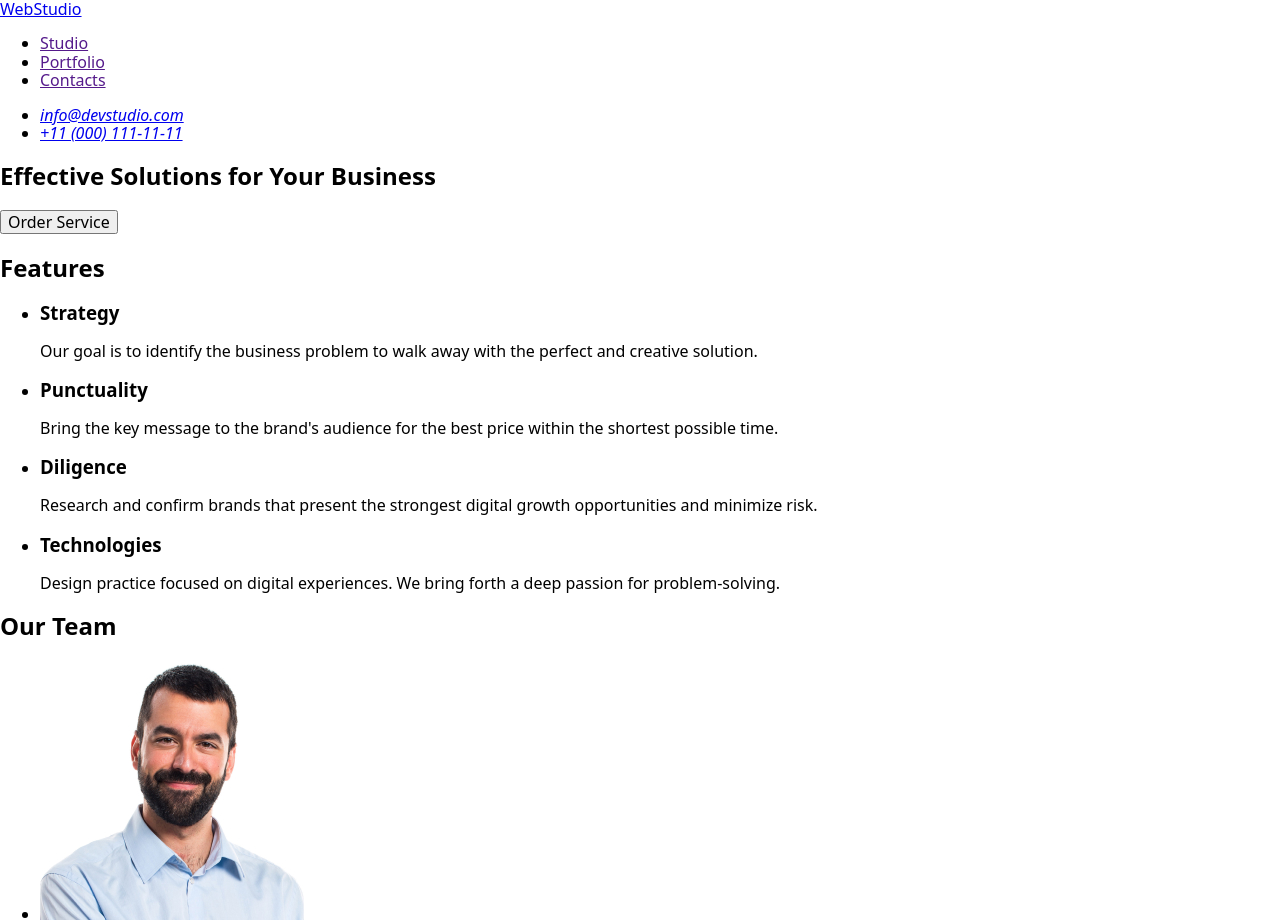
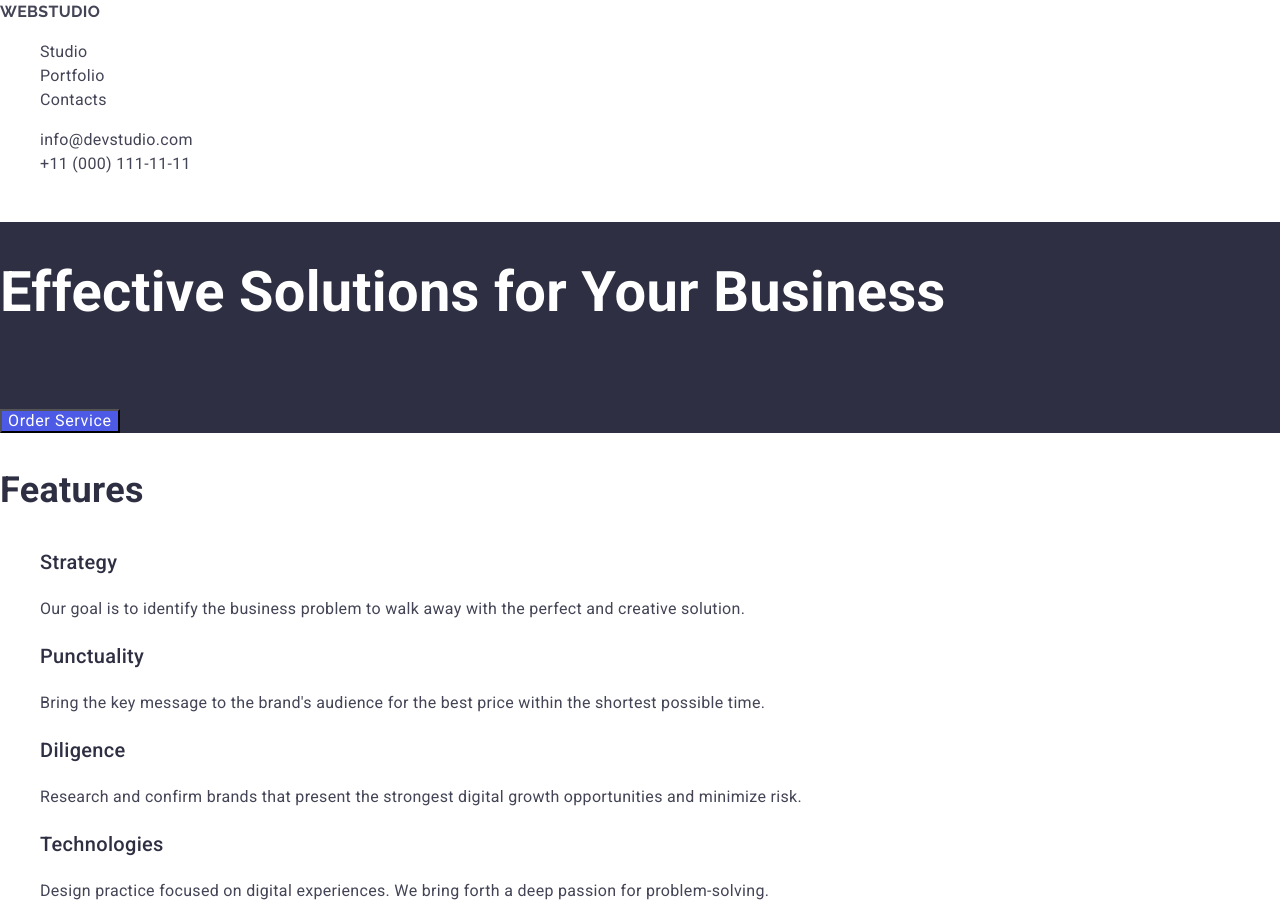
Before and after one commit to boobzzz/goit-markup-hw-02, a plain HTML site: page index.html in a window 1280 px wide. Shown: the top 923 px of the page. Drawn offline with nearby package versions, Linux system fonts and the light colour scheme.

Commit message:
Added css styles

```diff
--- a/css/styles.css
+++ b/css/styles.css
@@ -0,0 +1,79 @@
+:root {
+    --text: #434455;
+    --navy: #2E2F42;
+    --iris: #4D5AE5;
+    --cloud: #F4F4FD;
+    --white: #FFFFFF;
+}
+
+body {
+    font-family: "Roboto", "Helvetica Neue", sans-serif;
+    letter-spacing: 0.02em;
+    line-height: 1.5;
+    background-color: var(--white);
+    color: var(--text);
+}
+
+h1, h2, h3 {
+    color: var(--navy);
+}
+
+h2 {
+    font-weight: 700;
+    font-size: 2.25em;
+}
+
+h3 {
+    font-weight: 500;
+    font-size: 1.25em;
+}
+
+a {
+    text-decoration: none;
+    color: var(--text);
+}
+
+a:hover, a:focus {
+    color: var(--navy);
+}
+
+button {
+    cursor: pointer;
+}
+
+ul {
+    list-style-type: none;
+}
+
+address a {
+    font-style: normal;
+}
+
+.logo {
+    font-family: "Raleway", serif;
+    font-weight: 700;
+}
+
+.service, footer {
+    background-color: var(--navy);
+}
+
+.service h1 {
+    font-size: 3.5em;
+    line-height: 2.5;
+    color: var(--white);
+}
+
+.service button {
+    letter-spacing: 0.04em;
+    color: var(--white);
+    background-color: var(--iris);
+}
+
+.team {
+    background-color: var(--cloud);
+}
+
+footer p {
+    color: var(--cloud);
+}
--- a/index.html
+++ b/index.html
@@ -3,14 +3,18 @@
 <head>
     <meta charset="UTF-8">
     <title>Homework 2</title>
+    <link rel="preconnect" href="https://fonts.googleapis.com" />
+    <link rel="preconnect" href="https://fonts.gstatic.com" crossorigin />
+    <link href="https://fonts.googleapis.com/css2?family=Raleway:wght@700&display=swap" rel="stylesheet" />
+    <link href="https://fonts.googleapis.com/css2?family=Raleway:wght@500&family=Roboto:wght@400;500;700&display=swap" rel="stylesheet" />
     <link rel="stylesheet" href="https://cdnjs.cloudflare.com/ajax/libs/modern-normalize/3.0.1/modern-normalize.min.css" integrity="sha512-q6WgHqiHlKyOqslT/lgBgodhd03Wp4BEqKeW6nNtlOY4quzyG3VoQKFrieaCeSnuVseNKRGpGeDU3qPmabCANg==" crossorigin="anonymous" referrerpolicy="no-referrer" />
     <link rel="stylesheet" href="./css/styles.css" />
 </head>
 <body>
     <header>
         <nav>
-            <a href="./index.html">WebStudio</a>
-            <ul>
+            <a href="./index.html" class="logo">WEBSTUDIO</a>
+            <ul class="nav-list">
                 <li>
                     <a href="">Studio</a>
                 </li>
@@ -23,7 +27,7 @@
             </ul>
         </nav>
         <address>
-            <ul>
+            <ul class="address-list">
                 <li>
                     <a href="mailto:info@devstudio.com">info@devstudio.com</a>
                 </li>
@@ -34,11 +38,11 @@
         </address>
     </header>
     <main>
-        <section>
+        <section class="service">
             <h1>Effective Solutions for Your Business</h1>
             <button type="button">Order Service</button>
         </section>
-        <section>
+        <section class="features">
             <h2>Features</h2>
             <ul>
                 <li>
@@ -63,7 +67,7 @@
                 </li>
             </ul>
         </section>
-        <section>
+        <section class="team">
             <h2>Our Team</h2>
             <ul>
                 <li>
@@ -88,7 +92,7 @@
                 </li>
             </ul>
         </section>
-        <section>
+        <section class="portfolio">
             <h2>Our Portfolio</h2>
             <ul>
                 <li>
@@ -125,7 +129,7 @@
         </section>
     </main>
     <footer>
-        <a href="./index.html">WebStudio</a>
+        <a href="./index.html" class="logo">WEBSTUDIO</a>
         <p>
             Increase the flow of customers and sales for your business with digital marketing & growth solutions.
         </p>
```
